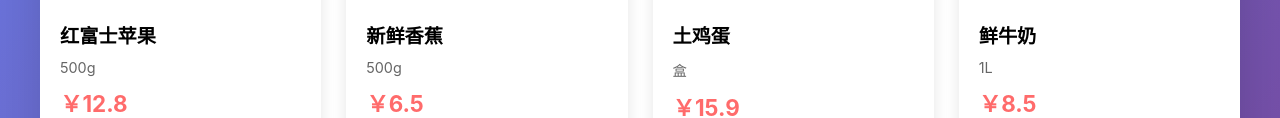
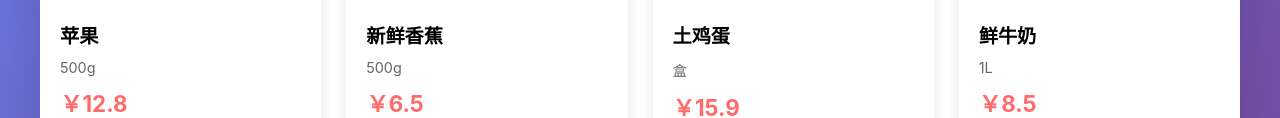
Before and after one commit to seele101/-, a plain HTML site: page index.html in a window 1280 px wide. Shown: the part 503-621 px from the top of the page. Drawn offline with Linux system fonts and the light colour scheme.

Commit message:
Update index.html

```diff
--- a/index.html
+++ b/index.html
@@ -186,7 +186,7 @@
         const products = [
             {
                 id: 1,
-                name: '红富士苹果',
+                name: '苹果',
                 price: 12.8,
                 image: 'https://images.unsplash.com/photo-1568702846914-96b305d2aaeb?w=300&h=200&fit=crop',
                 category: 'fruit',
```
